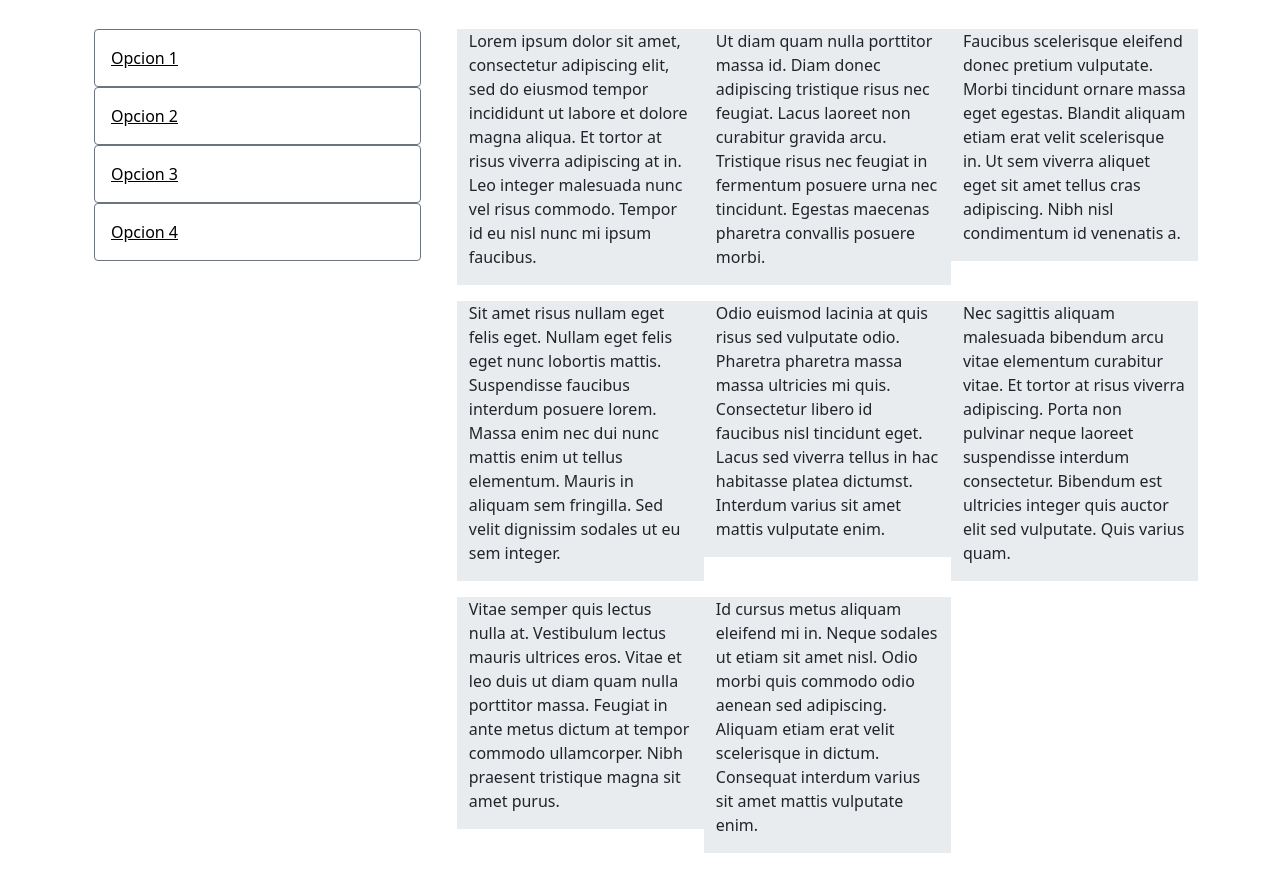
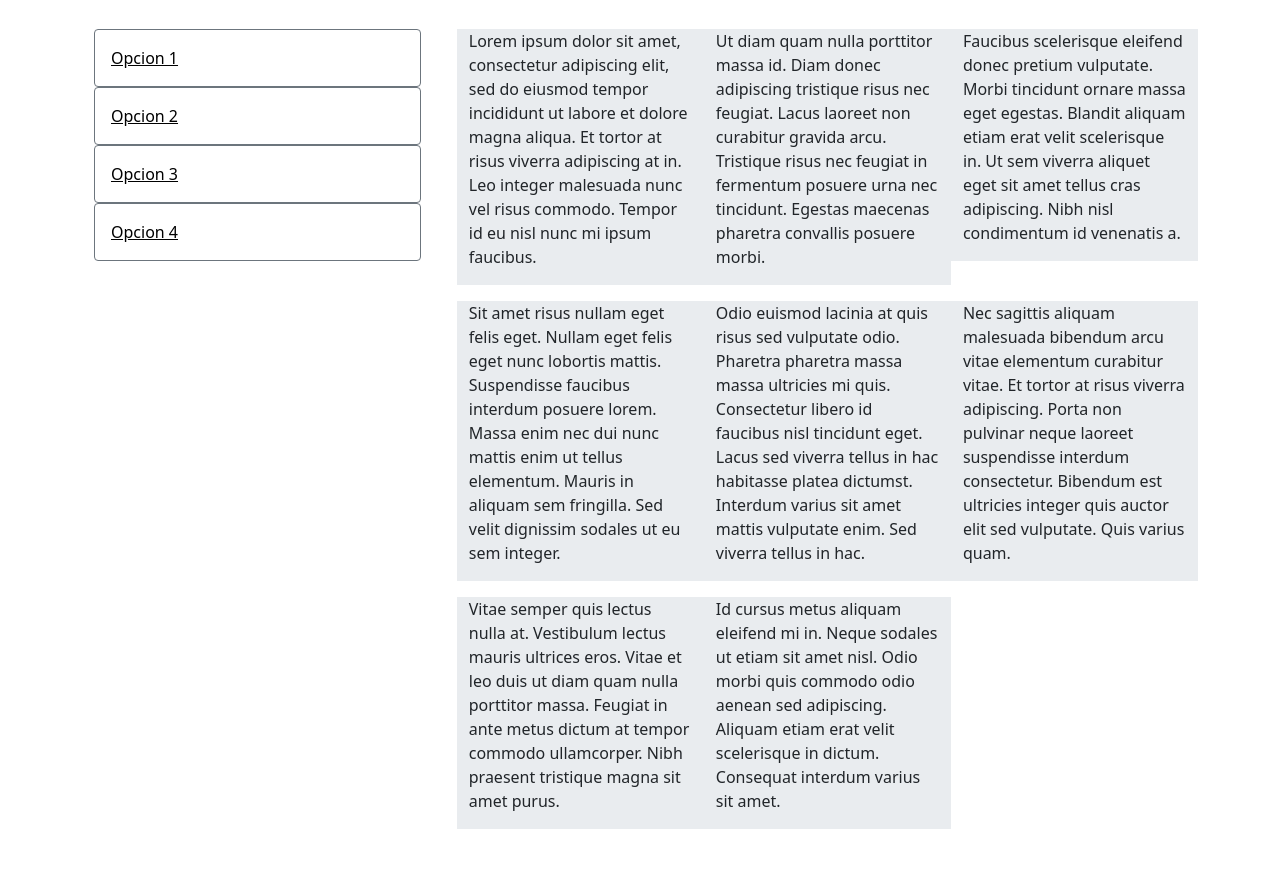
Before and after one commit to reynoso-dev/tarea-bootstrap, a plain HTML site: page index.html in a window 1280 px wide. Shown: the part 207-1076 px from the top of the page. Drawn offline with nearby package versions, Linux system fonts and the light colour scheme.

Commit message:
Update index.html

```diff
--- a/index.html
+++ b/index.html
@@ -133,6 +133,7 @@
              Consectetur libero id faucibus nisl tincidunt eget.
              Lacus sed viverra tellus in hac habitasse platea dictumst.
              Interdum varius sit amet mattis vulputate enim.
+             Sed viverra tellus in hac.
           </p>
         </div>
         <div class="col-lg-4 bg-body-secondary mb-2 mt-2 h-25">
@@ -159,7 +160,7 @@
             Neque sodales ut etiam sit amet nisl.
             Odio morbi quis commodo odio aenean sed adipiscing.
             Aliquam etiam erat velit scelerisque in dictum.
-            Consequat interdum varius sit amet mattis vulputate enim.
+            Consequat interdum varius sit amet.
           </p>
         </div>
       </div>
```
